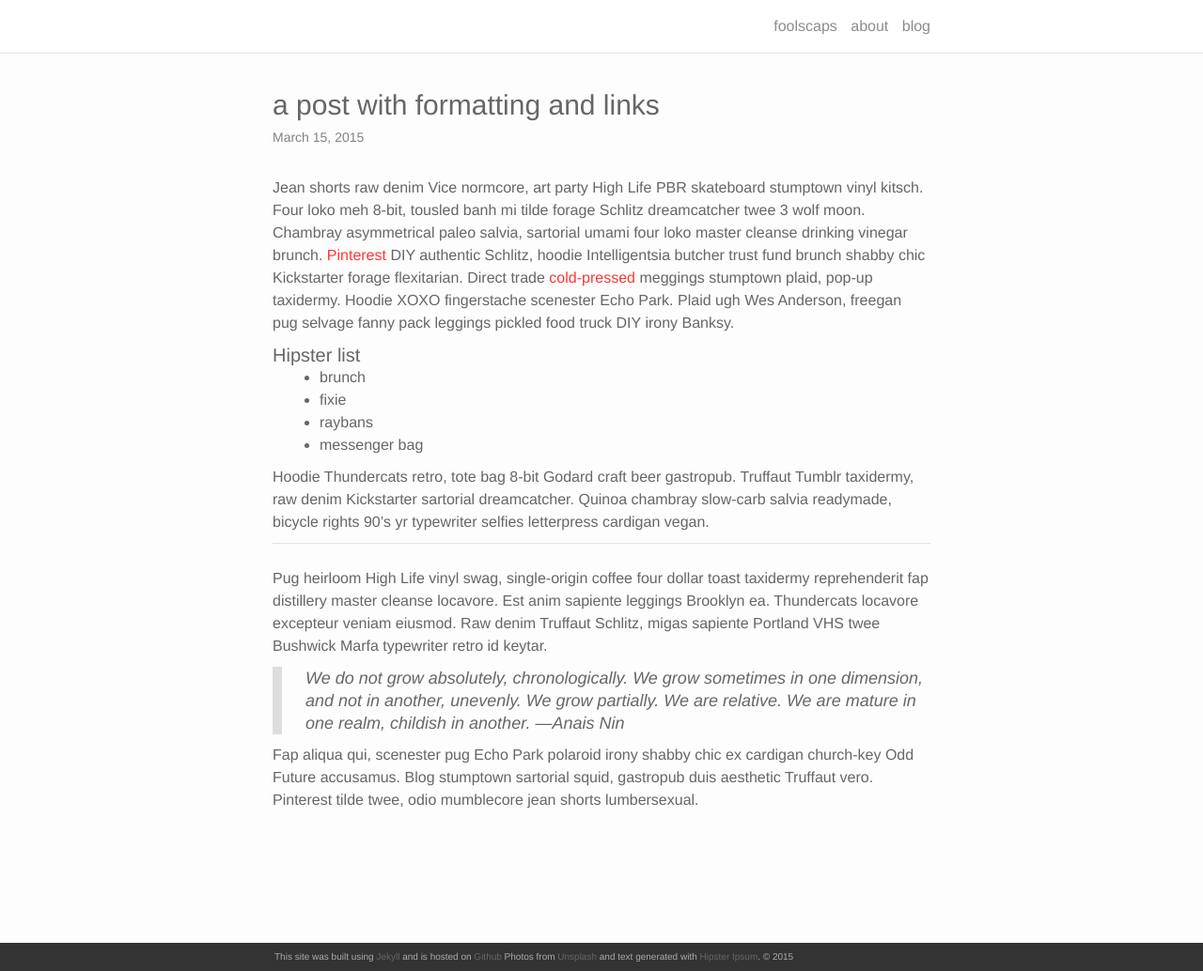
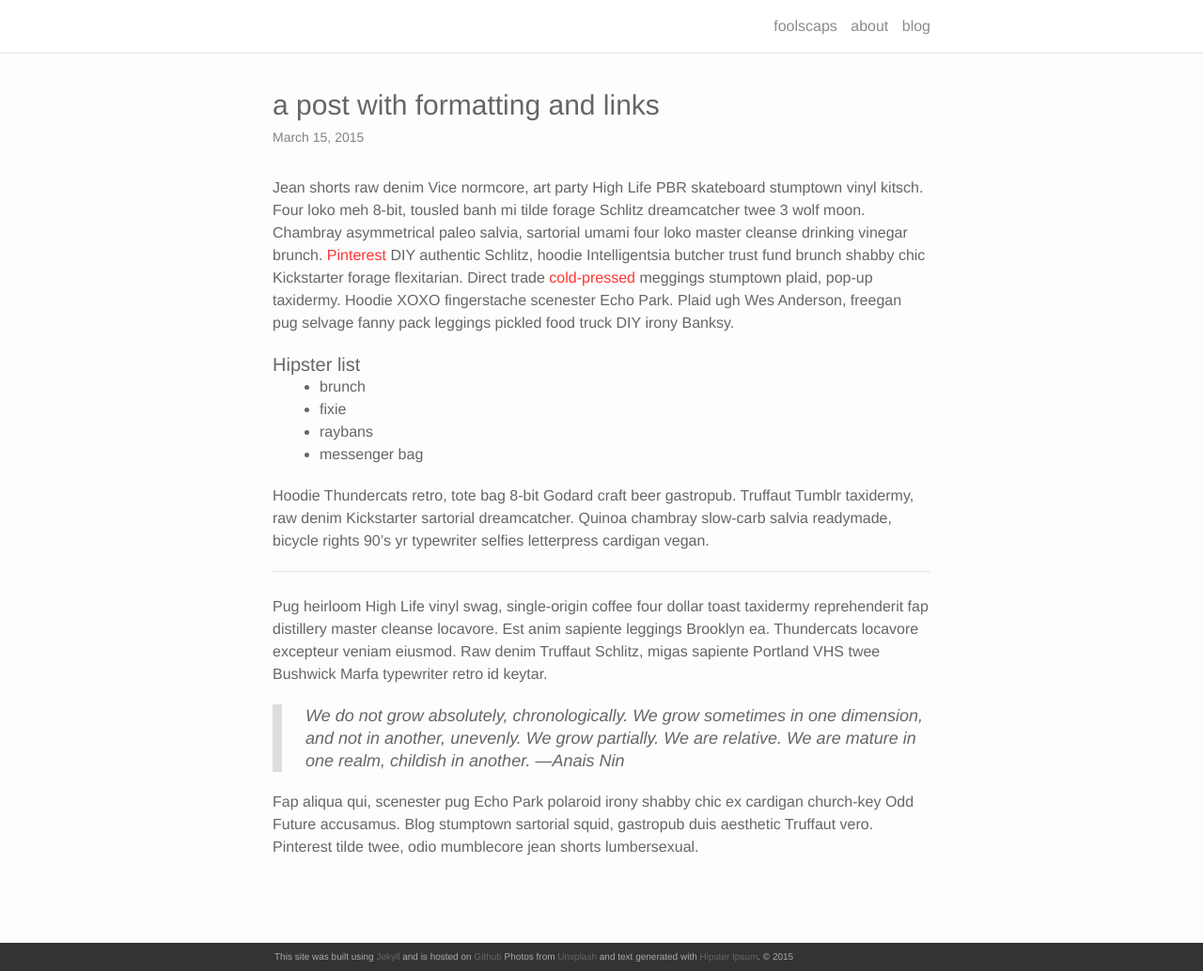
Before and after one commit to foolscaps/foolscaps.github.io, a Jekyll site: the page built from _posts/2015-03-15-SamplePostFormat.markdown, in a window 1280 px wide and 1034 px high. Shown: the whole window at 94% size. Built offline with Jekyll 4.4.1, drawn with Linux system fonts in a browser that asks for light colours; nearby versions of some CDN libraries.

Commit message:
Update _base.scss

```diff
--- a/_sass/_base.scss
+++ b/_sass/_base.scss
@@ -63,7 +63,7 @@ body {
 p, blockquote, pre,
 ul, ol, dl, figure,
 %vertical-rhythm {
-    margin-bottom: $vertical-spacing-unit / 2;
+    margin-bottom: $vertical-spacing-unit;
 }
 
 .alignright {
```
